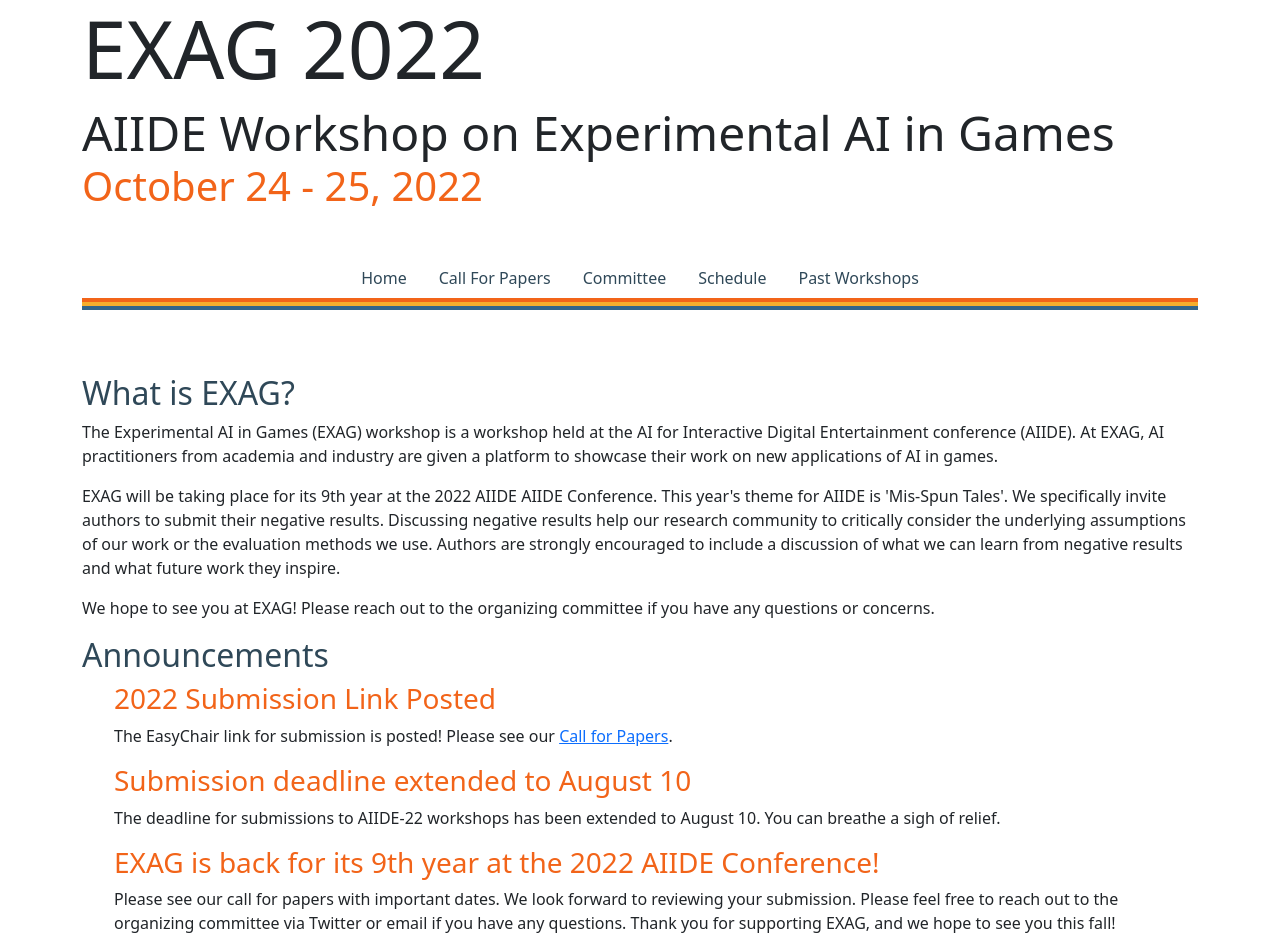
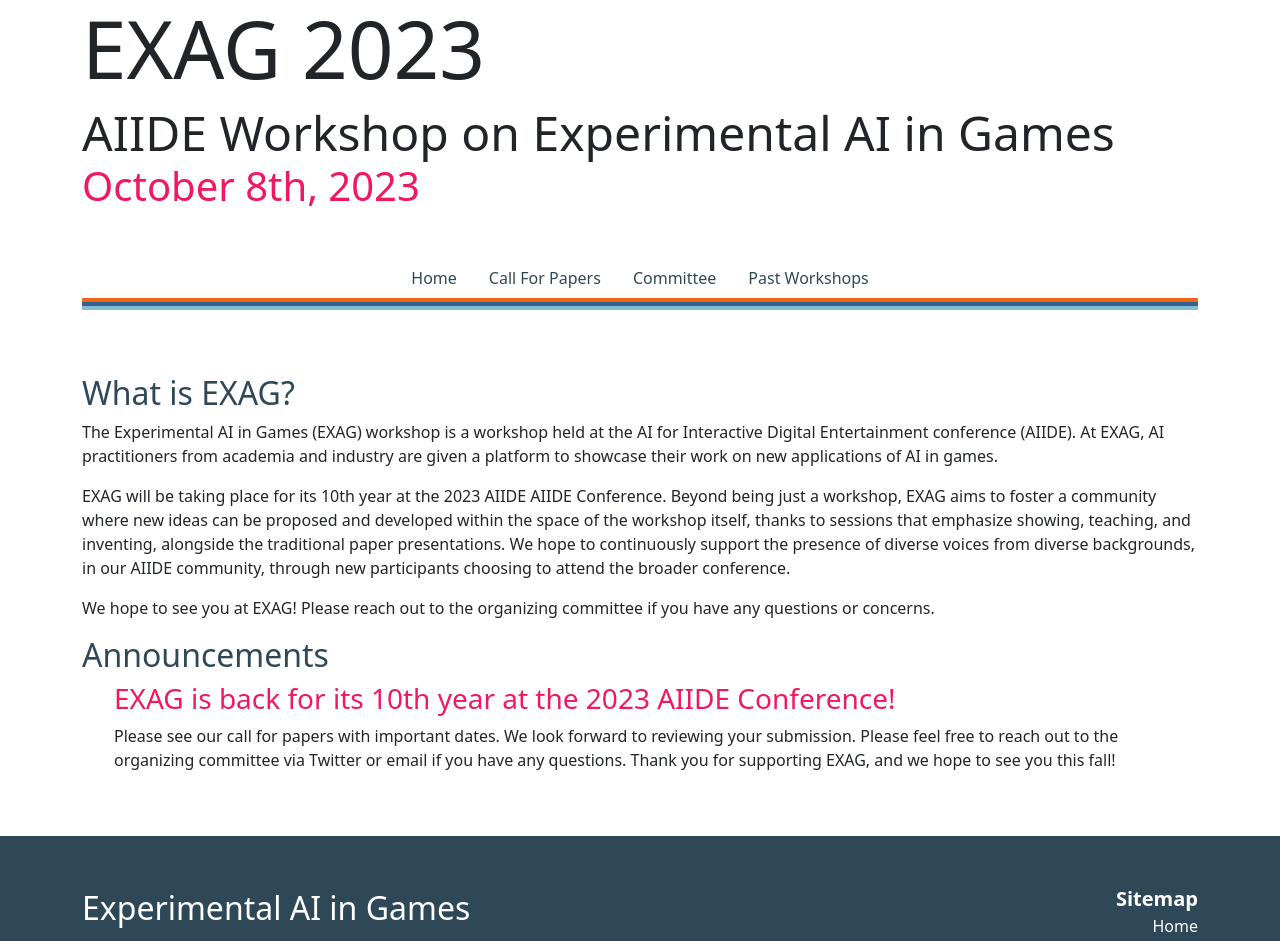
Before and after one commit to aiide-exag/aiide-exag.github.io, a Next.js app: page / in a window 1280 px wide. Shown: the top 941 px of the page. Built offline with nearby package versions, Linux system fonts and the light colour scheme.

Commit message:
Upload 2023 CfP

```diff
--- a/src/components/AppFooter.tsx
+++ b/src/components/AppFooter.tsx
@@ -107,14 +107,6 @@
                                 </li>
                                 <li>
                                     <a
-                                        href="/schedule"
-                                        className={`${styles.footerLink}`}
-                                    >
-                                        Schedule
-                                    </a>
-                                </li>
-                                <li>
-                                    <a
                                         href="/past_workshops"
                                         className={`${styles.footerLink}`}
                                     >
--- a/src/components/AppHeader.tsx
+++ b/src/components/AppHeader.tsx
@@ -4,15 +4,15 @@
 
 const AppHeader = () => {
     return (
-        <div>
+        <>
             <Container className="mb-3">
                 <div className="mb-5">
-                    <h1 className="display-1">EXAG 2022</h1>
+                    <h1 className="display-1">EXAG 2023</h1>
                     <div className="display-5">
                         AIIDE Workshop on Experimental AI in Games
                     </div>
-                    <div className="display-6" style={{ color: '#f26419' }}>
-                        October 24 - 25, 2022
+                    <div className="display-6" style={{ color: '#f2185d' }}>
+                        October 8th, 2023
                     </div>
                 </div>
 
@@ -23,15 +23,15 @@
                     style={{ height: '4px' }}
                 ></div>
                 <div
-                    className={`bg-honey-yellow w-100`}
+                    className={`bg-queen-blue w-100`}
                     style={{ height: '4px' }}
                 ></div>
                 <div
-                    className={`bg-queen-blue w-100`}
+                    className={`bg-sky-blue w-100`}
                     style={{ height: '4px' }}
                 ></div>
             </Container>
-        </div>
+        </>
     );
 };
 
--- a/src/components/AppNav.tsx
+++ b/src/components/AppNav.tsx
@@ -30,14 +30,6 @@
             </Nav.Item>
             <Nav.Item>
                 <a
-                    href="/schedule"
-                    className="nav-link"
-                >
-                    Schedule
-                </a>
-            </Nav.Item>
-            <Nav.Item>
-                <a
                     href="/past_workshops"
                     className="nav-link"
                 >
--- a/src/global.scss
+++ b/src/global.scss
@@ -54,7 +54,7 @@
 }
 
 h3 {
-    color: $orange-red;
+    color: #f2185d;
 }
 
 .announcement {
--- a/src/pages/index.tsx
+++ b/src/pages/index.tsx
@@ -6,7 +6,7 @@
 const IndexPage = () => {
     return (
         <AppLayout>
-            <Seo title="EXAG 2022: Experimental AI in Games" />
+            <Seo title="EXAG 2023: Experimental AI in Games" />
             <Container className="py-5">
                 <div>
                     <h2>What is EXAG?</h2>
@@ -19,15 +19,15 @@
                         AI in games.
                     </p>
                     <p>
-                        EXAG will be taking place for its 9th year at the 2022
-                        AIIDE AIIDE Conference. This year's theme for AIIDE is
-                        'Mis-Spun Tales'. We specifically invite authors to
-                        submit their negative results. Discussing negative
-                        results help our research community to critically
-                        consider the underlying assumptions of our work or the
-                        evaluation methods we use. Authors are strongly
-                        encouraged to include a discussion of what we can learn
-                        from negative results and what future work they inspire.
+                        EXAG will be taking place for its 10th year at the 2023
+                        AIIDE AIIDE Conference. Beyond being just a workshop, EXAG
+                        aims to foster a community where new ideas can be proposed
+                        and developed within the space of the workshop itself, thanks
+                        to sessions that emphasize showing, teaching, and inventing,
+                        alongside the traditional paper presentations. We hope to continuously
+                        support the presence of diverse voices from diverse backgrounds,
+                        in our AIIDE community, through new participants choosing to
+                        attend the broader conference.
                     </p>
                     <p>
                         We hope to see you at EXAG! Please reach out to the
@@ -36,24 +36,8 @@
                     </p>
                     <h2 className="mb-2">Announcements</h2>
                     <div className="announcement">
-                        <h3>2022 Submission Link Posted</h3>
-                        <p>
-                            The EasyChair link for submission is posted! Please
-                            see our{' '}
-                            <a href="./call_for_papers">Call for Papers</a>.
-                        </p>
-                    </div>
-                    <div className="announcement">
-                        <h3>Submission deadline extended to August 10</h3>
-                        <p>
-                            The deadline for submissions to AIIDE-22 workshops
-                            has been extended to August 10. You can breathe a
-                            sigh of relief.
-                        </p>
-                    </div>
-                    <div className="announcement">
                         <h3>
-                            EXAG is back for its 9th year at the 2022 AIIDE
+                            EXAG is back for its 10th year at the 2023 AIIDE
                             Conference!
                         </h3>
                         <p>
--- a/src/pages/past_workshops.tsx
+++ b/src/pages/past_workshops.tsx
@@ -73,7 +73,7 @@
 
 const PastWorkshopsPage = () => (
     <AppLayout>
-        <Seo title="EXAG 2022: Past Workshops" />
+        <Seo title="EXAG 2023: Past Workshops" />
         <Container className="py-5">
             <h1 className="mb-3">Past Workshops</h1>
             <Table striped bordered hover responsive>
```
Also changed, not shown: src/call_for_papers.md (+28 -26 lines), src/pages/call_for_papers.tsx (+6 -5 lines), src/pages/committee.tsx (+10 -4 lines), src/pages/schedule.tsx (+12 -14 lines), 1 other file (tests, documents, lock files or other folders).
